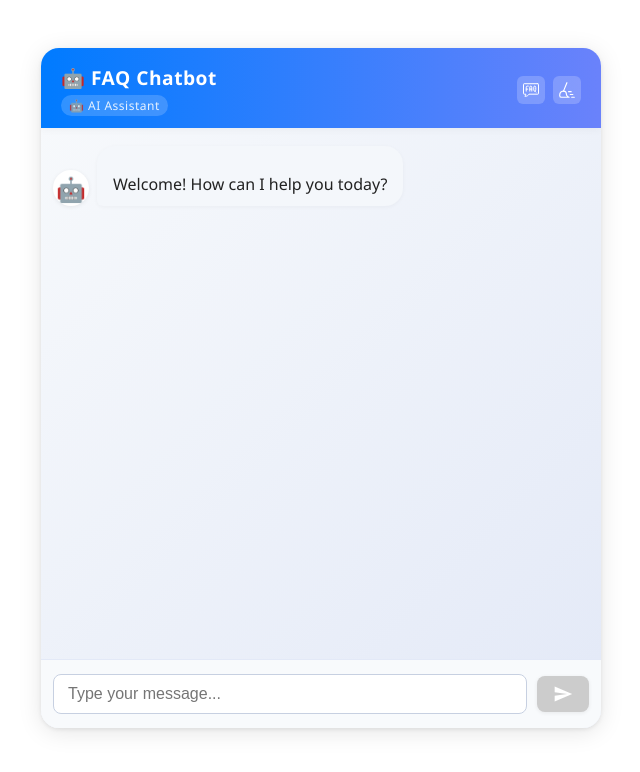
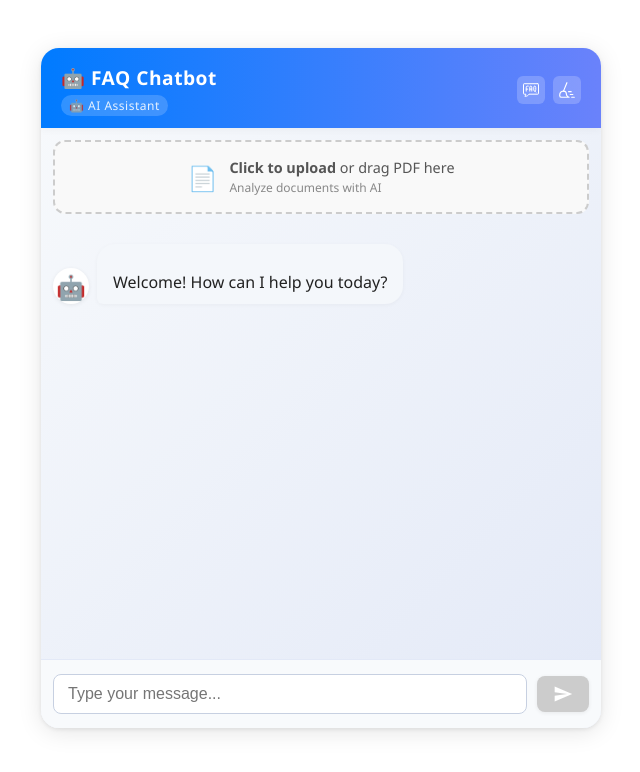
Before and after one commit to NelakaWith/faq-chatbot, a Vue app in the folder frontend/: page / in a window 1280 px wide. Shown: the top 772 px of the page, without its empty margins (319-959 px from the left). Built offline with nearby package versions, Linux system fonts and the light colour scheme.

Commit message:
feat(chat): allow file upload in both knowledge base and LLM modes

```diff
--- a/frontend/src/components/ChatWidget.vue
+++ b/frontend/src/components/ChatWidget.vue
@@ -8,7 +8,7 @@
     />
 
     <FileUpload
-      v-if="chatMode === 'kb'"
+      v-if="chatMode === 'kb' || chatMode === 'llm'"
       :isLoading="isLoading"
       @file-selected="handleFileSelected"
     />
--- a/frontend/src/components/FileUpload.vue
+++ b/frontend/src/components/FileUpload.vue
@@ -75,7 +75,7 @@ const handleDrop = (event) => {
   border-radius: 12px;
   padding: 16px;
   text-align: center;
-  margin: 0 12px 12px 12px;
+  margin: 12px 12px 12px 12px;
   cursor: pointer;
   transition: all 0.2s;
   background: #f9f9f9;
```
